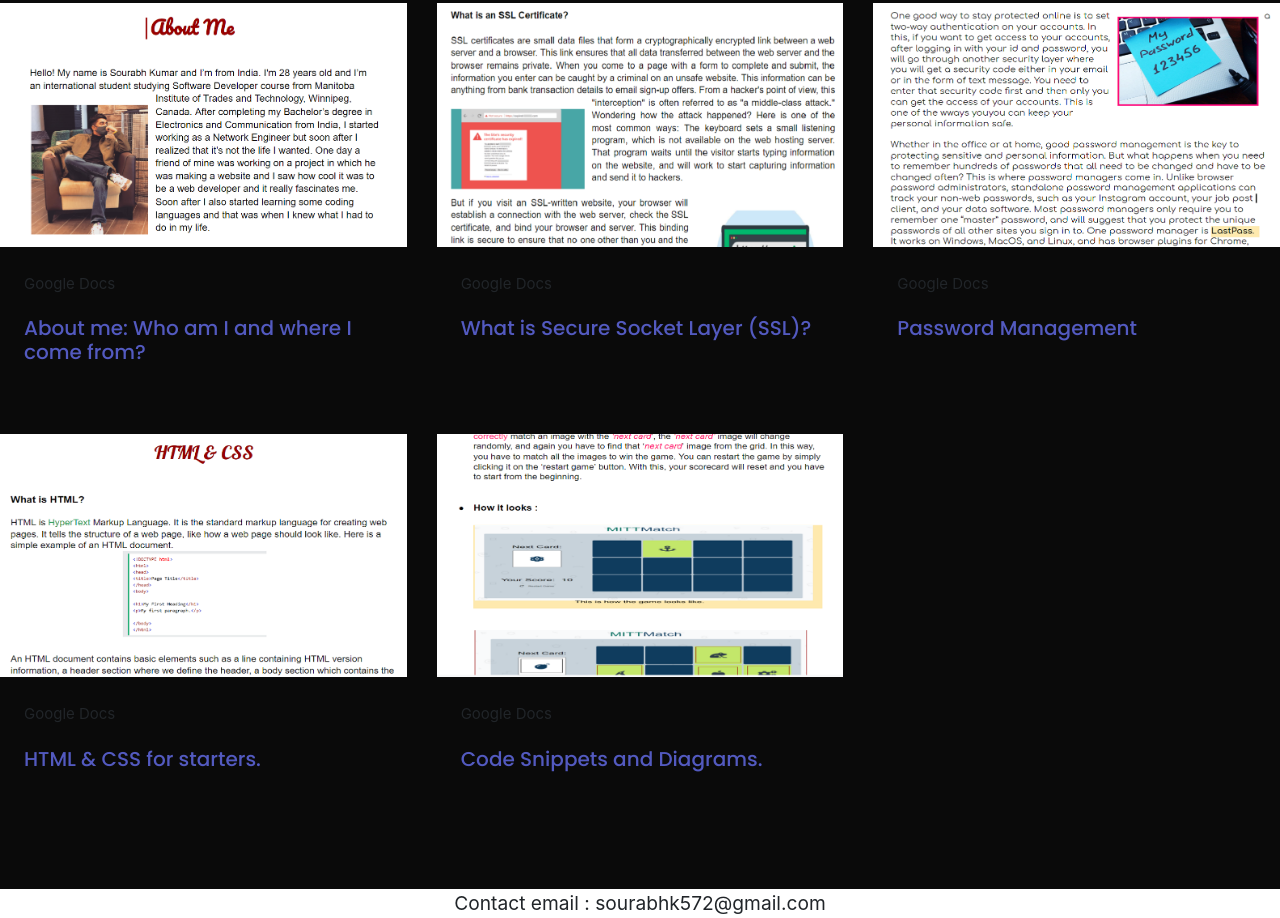
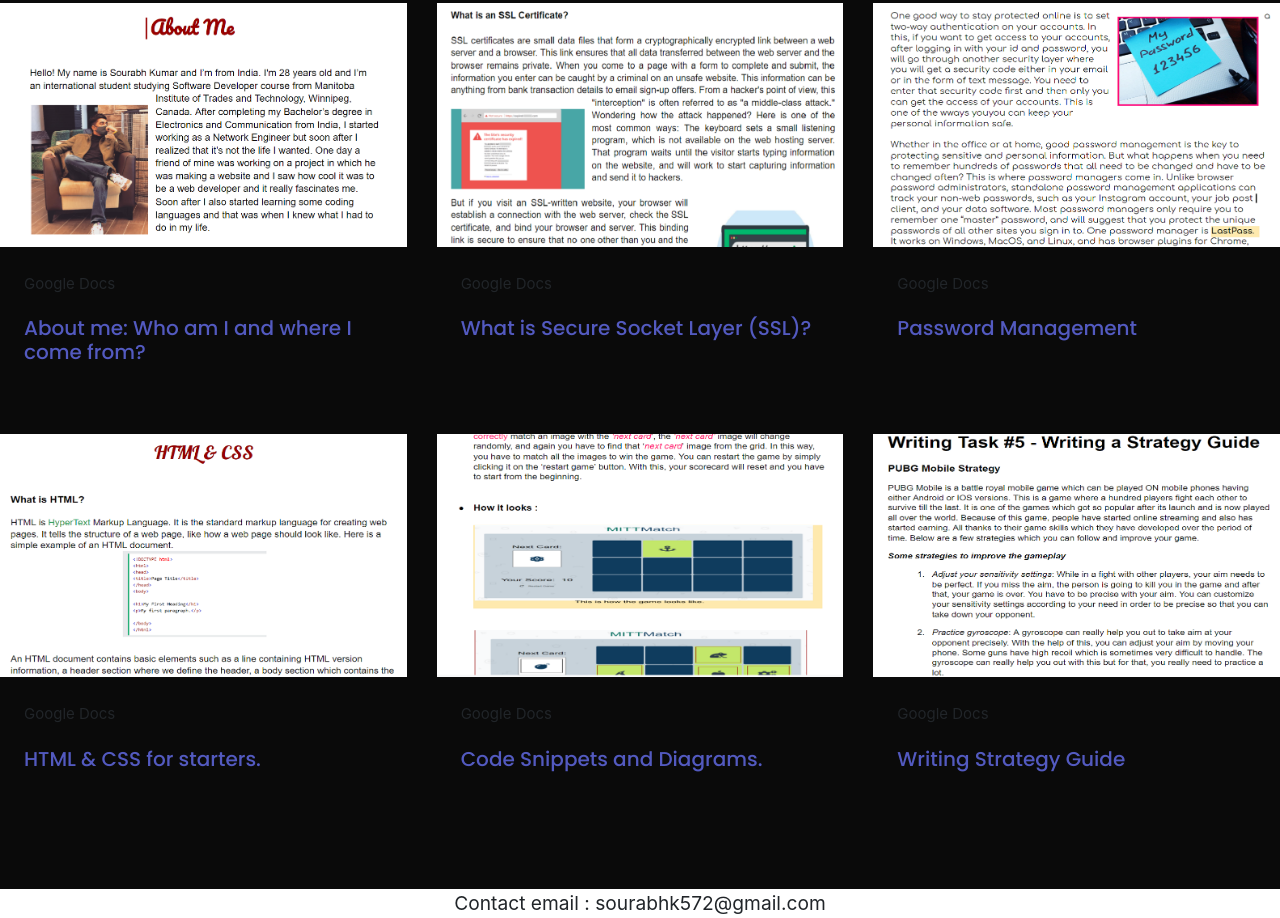
Before and after one commit to sourabhkumar27/MyPersonalPortfolio, a plain HTML site: page blogs.html in a window 1280 px wide. Shown: the part 323-1241 px from the top of the page. Drawn offline with nearby package versions, Linux system fonts and the light colour scheme; a web font is replaced by a local one.

Commit message:
add image

```diff
--- a/blogs.html
+++ b/blogs.html
@@ -108,6 +108,20 @@
                         </div>
                     </div>
                 </div>
+                <div class="col-md-4">
+                  <div class="blog-entry">
+                      <a href="https://docs.google.com/document/d/13BEXLKumo8jBSwbnFit87mKRBnmebblD9pQDXERP6cE/edit">
+                          <img class="img-fluid" src="./Img/writing_strategy_guide.PNG">
+                      </a>
+                      <div class="text p-4">
+                          <div class="meta mb-3">
+                              <div>Google Docs</div>
+                          </div>
+                          <h3 class="heading"><a class="link"
+                                  href="https://docs.google.com/document/d/13BEXLKumo8jBSwbnFit87mKRBnmebblD9pQDXERP6cE/edit">Writing Strategy Guide</a></h3>
+                      </div>
+                  </div>
+              </div>
             </div>
     </section>
 
```
Also changed, not shown: Img/writing_strategy_guide.PNG (added).
